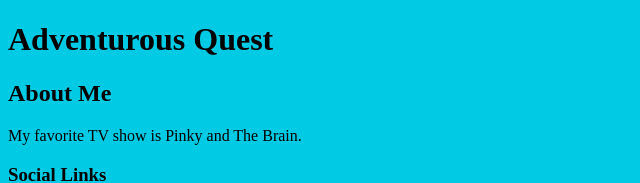
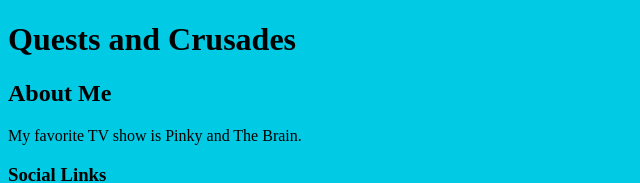
Before and after one commit to latacui2050/ReDI-VCS, a plain HTML site: page index.html in a window 1280 px wide. Shown: the top 183 px of the page, without its empty margins (0-640 px from the left). Drawn offline with Linux system fonts and the light colour scheme.

Commit message:
Update the heading 1 to "Quests and Crusades"

```diff
--- a/index.html
+++ b/index.html
@@ -10,7 +10,7 @@
 <body>
 
     <header>
-        <h1>Adventurous Quest</h1>
+        <h1>Quests and Crusades</h1>
     </header>
 
     <div class="container">
```
